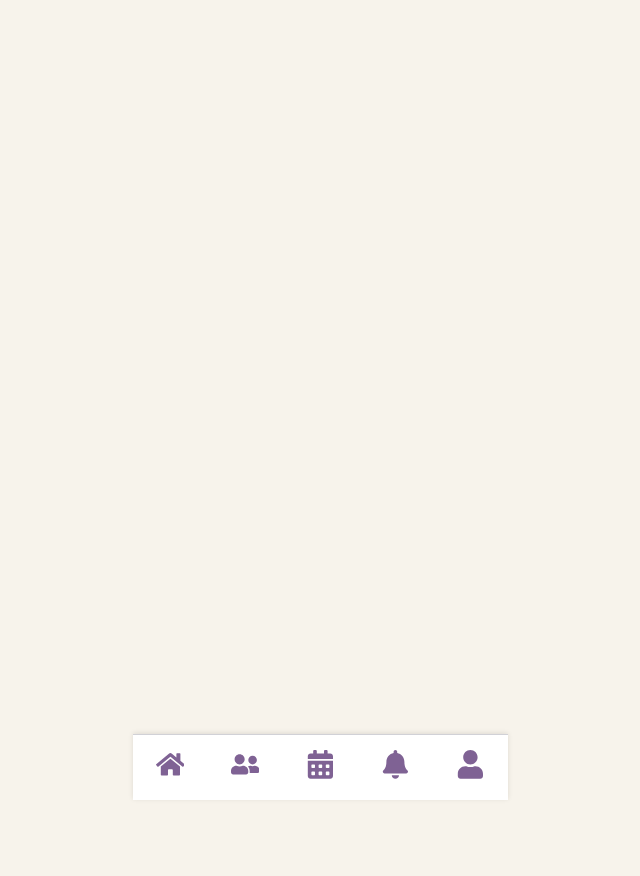
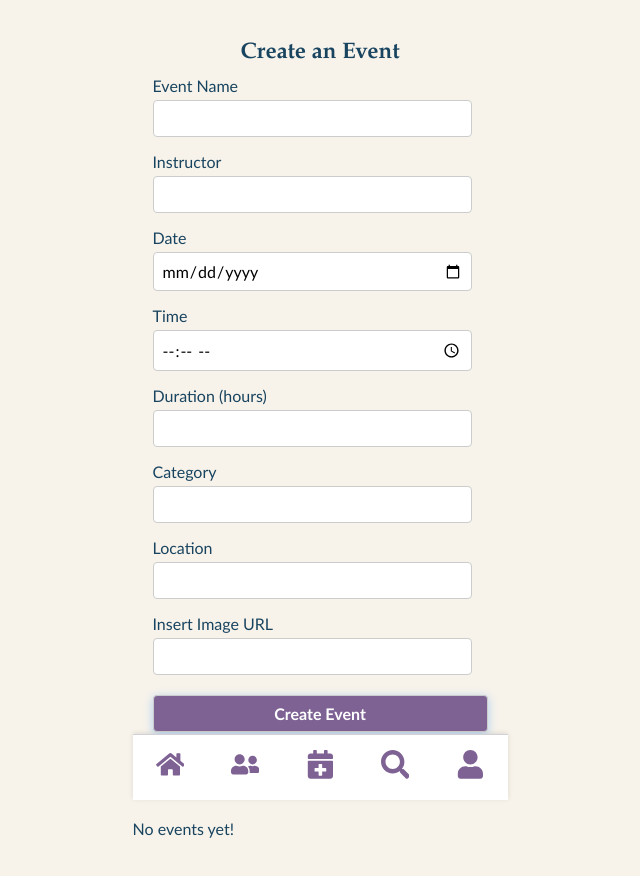
Before and after one commit to tiffanychang04/art-class-app, a React (Create React App) app: page /create in a window 1280 px wide. Before the commit this address had no page. Shown: the top 876 px of the page, without its empty margins (320-960 px from the left). Before the commit the page ends 800 px from the top, so only its background shows below. Built offline with nearby package versions, Linux system fonts and the light colour scheme.

Commit message:
switched nav bar, create and search pages separated, home and notifs combined

```diff
--- a/src/App.css
+++ b/src/App.css
@@ -13,7 +13,7 @@ body {
   width: 100%;
   margin: 0 auto;
   background-color: #f7f3eb;
-  padding-bottom: 80px; /* Space for the navbar */
+  padding-bottom: 80px;
 }
 
 /* Headings */
--- a/src/App.js
+++ b/src/App.js
@@ -5,7 +5,7 @@ import Navbar from './Navbar';
 import HomePage from './HomePage';
 import FriendsPage from './FriendsPage';
 import SchedulePage from './SchedulePage';
-import NotificationPage from './NotificationPage';
+import CreateEventForm from './CreateEventForm';
 import ProfilePage from './ProfilePage';
 import './App.css';
 
@@ -17,8 +17,8 @@ function App() {
         <Routes>
           <Route path="/" element={<HomePage />} />
           <Route path="/friends" element={<FriendsPage />} />
+          <Route path="/create" element={<CreateEventForm />} />
           <Route path="/schedule" element={<SchedulePage />} />
-          <Route path="/notifications" element={<NotificationPage />} />
           <Route path="/profile" element={<ProfilePage />} />
         </Routes>
         <Navbar />
--- a/src/CreateEventForm.css
+++ b/src/CreateEventForm.css
@@ -1,11 +1,10 @@
 .create-event-form {
-    background: #FFFFFF;
     padding: 20px;
     border-radius: 8px;
     display: flex;
     flex-direction: column;
     align-items: center;
-    font-family: 'Arial', sans-serif;
+    font-family: trebuchet ms;
   }
 
   .create-event-form label {
--- a/src/CreateEventForm.js
+++ b/src/CreateEventForm.js
@@ -1,7 +1,11 @@
 import React, { useState } from 'react';
-import './CreateEventForm.css'; // Make sure to import your CSS file
+import './CreateEventForm.css';
+import EventCard from './EventCard';
+import { useRegisteredEvents } from './RegisteredEventsContext';
 
 function CreateEventForm({ onSave }) {
+    const defaultImageUrl = "https://crafty-clayworks.com/cdn/shop/articles/text-to-image_8413ca9e-8c51-4cb8-839e-478b81c055ea.png?v=1710431363"; // Replace this URL with your actual default image URL
+
     const [eventData, setEventData] = useState({
         name: '',
         instructor: '',
@@ -10,8 +14,13 @@ function CreateEventForm({ onSave }) {
         duration: '',
         category: '',
         location: '',
-        image: null
+        backgroundImage: defaultImageUrl,
     });
+
+
+    const { registeredEvents, addEvent, removeEvent } = useRegisteredEvents();
+
+    const [events, setEvents] = useState([]);
 
     const handleChange = (e) => {
         const { name, value, files } = e.target;
@@ -22,47 +31,81 @@ function CreateEventForm({ onSave }) {
     };
 
     const handleSubmit = (e) => {
-        e.preventDefault();  // Prevent the default form submission behavior
-        onSave(eventData);  // Call the onSave prop passed from the parent component
-        console.log("Form submitted", eventData);
+        e.preventDefault();
+        const start_datetime = new Date(eventData.startDate + 'T' + eventData.startTime).toISOString();
+
+        const newEvent = {
+            ...eventData,
+            start_datetime: start_datetime,
+        };
+
+        setEvents([...events, newEvent]);
+        setEventData({
+            name: '',
+            instructor: '',
+            startDate: '',
+            startTime: '',
+            duration: '',
+            category: '',
+            location: '',
+            backgroundImage: defaultImageUrl,
+        });
     };
 
     return (
+        <div>
             <form onSubmit={handleSubmit} className="create-event-form">
+                <h2>Create an Event</h2>
                 <label>
                     Event Name
-            <input type="text" name="name" onChange={handleChange} required />
+                    <input type="text" name="name" onChange={handleChange} value={eventData.name} required />
                 </label>
                 <label>
                     Instructor
-            <input type="text" name="instructor" onChange={handleChange} required />
+                    <input type="text" name="instructor" onChange={handleChange} value={eventData.instructor} required />
                 </label>
                 <label>
                     Date
-            <input type="date" name="startDate" onChange={handleChange} required />
+                    <input type="date" name="startDate" onChange={handleChange} value={eventData.date} required />
                 </label>
                 <label>
                     Time
-            <input type="time" name="startTime" onChange={handleChange} required />
+                    <input type="time" name="startTime" onChange={handleChange} value={eventData.startTime} required />
                 </label>
                 <label>
                     Duration (hours)
-            <input type="number" name="duration" onChange={handleChange} min="0.5" step="0.5" required />
+                    <input type="number" name="duration" onChange={handleChange} value={eventData.duration} min="0.5" step="0.5" required />
                 </label>
                 <label>
                     Category
-            <input type="text" name="category" onChange={handleChange} required />
+                    <input type="text" name="category" onChange={handleChange} value={eventData.category} required />
                 </label>
                 <label>
                     Location
-            <input type="text" name="location" onChange={handleChange} required />
+                    <input type="text" name="location" onChange={handleChange} value={eventData.location} required />
                 </label>
                 <label>
-            Choose File
-            <input type="file" name="image" onChange={handleChange} accept="image/*" />
+                    Insert Image URL
+                    <input type="text" name="backgroundImage" onChange={handleChange} />
                 </label>
                 <button type="submit">Create Event</button>
             </form>
+
+            <h2>Your Events</h2>
+            {events.length === 0 ? (
+                <p>No events yet!</p>
+            ) : (
+                events.map((event, index) => (
+                    <EventCard
+                        key={index}
+                        event={event}
+                        isRegistered={registeredEvents.some(e => e.name === event.name)}
+                        onRegister={() => addEvent(event)}
+                        onUnregister={() => removeEvent(event)}
+                    />
+                ))
+            )}
+        </div>
     );
 }
 
--- a/src/HomePage.js
+++ b/src/HomePage.js
@@ -49,6 +49,20 @@ function HomePage() {
       </div>
       </div>
 
+      <div className="notification-page">
+      <h2>Messages</h2>
+      <div className="messages card">
+        <p>You have a new message from Jane!</p>
+      </div>
+
+      <h2>Reminders</h2>
+      <div className="reminders card">
+        <p>Don't forget your pottery class on Nov 20!</p>
+      </div>
+
+      <h4> No other new activity</h4>
+    </div>
+
     </div>
   );
 }
--- a/src/Navbar.js
+++ b/src/Navbar.js
@@ -1,14 +1,14 @@
 import React from 'react';
 import { Link } from 'react-router-dom';
-import { FaHome, FaUserFriends, FaCalendarAlt, FaBell, FaUser } from 'react-icons/fa';
+import { FaHome, FaUserFriends, FaCalendarPlus, FaSearch, FaUser } from 'react-icons/fa';
 
 function Navbar() {
   return (
     <div className="navbar">
       <Link to="/"><FaHome /></Link>
       <Link to="/friends"><FaUserFriends /></Link>
-      <Link to="/schedule"><FaCalendarAlt /></Link>
-      <Link to="/notifications"><FaBell /></Link>
+      <Link to="/create"><FaCalendarPlus /></Link>
+      <Link to="/schedule"><FaSearch /></Link>
       <Link to="/profile"><FaUser /></Link>
     </div>
   );
--- a/src/ProfilePage.js
+++ b/src/ProfilePage.js
@@ -1,5 +1,4 @@
 import React, { useState } from 'react';
-import { FaHome, FaUserFriends, FaCalendarAlt, FaBell, FaUserCircle } from 'react-icons/fa';
 
 function ProfilePage() {
   const [username, setUsername] = useState('Sarah Leafstrand');
--- a/src/SchedulePage.js
+++ b/src/SchedulePage.js
@@ -24,7 +24,6 @@ function SchedulePage() {
   const [isCreateEventVisible, setCreateEventVisible] = useState(false); // State to manage visibility of CreateEventForm
 
 
-  // Filter items based on search, category, and date filters
   useEffect(() => {
     const filtered = items.filter((event) => {
       const matchesCategory = categoryFilter ? event.category === categoryFilter : true;
@@ -45,7 +44,6 @@ function SchedulePage() {
       return matchesSearch && matchesCategory && matchesDateRange && matchesTimeRange && matchesDistance;
     });
 
-    // Sorting logic based on selectedSortOption
   const sorted = [...filtered].sort((a, b) => {
     switch (selectedSortOption) {
       case "Class Name":
@@ -71,7 +69,6 @@ function SchedulePage() {
   };
 
 
-    // Handle search term change
     const handleSearch = (event) => {
       const query = event.target.value;
       setSearchTerm(query);
@@ -79,7 +76,7 @@ function SchedulePage() {
 
   const [isTimePopupVisible, setTimePopupVisible] = useState(false); // State to toggle popup visibility
 
-  // Convert time in minutes to HH:MM format
+
   const convertMinutesToTime = (minutes) => {
     const hours = Math.floor(minutes / 60);
     const mins = minutes % 60;
@@ -155,9 +152,6 @@ function SchedulePage() {
     <div className="schedule-page">
       <div class="schedule-header">
       <h2 style={{ whiteSpace: 'nowrap' }}>Search Events</h2>
-      <button class="rounded" onClick={toggleCreateEventForm}>
-        <FaPlus /> New Event
-        </button>
       </div>
       <Search searchTerm={searchTerm} onSearchChange={handleSearch} />
 
@@ -311,10 +305,6 @@ function SchedulePage() {
         </Popup>
 
 
-      <Popup isOpen={isCreateEventVisible} onClose={toggleCreateEventForm} title="Create New Event">
-      <CreateEventForm onSave={handleSaveEvent} />
-      </Popup>
-
       {/* Nearby Events */}
       <h2>Nearby Events</h2>
       <div className="nearby-events">
--- a/src/events.js
+++ b/src/events.js
@@ -90,3 +90,7 @@ export const items = [
       "backgroundImage": "https://media.cca.edu/images/Ceramics_x_Game_Arts-SP23-2024_06-jrl.min-1040x585.jpg"
     }
   ];
+
+  export function addItem(newItem) {
+    items.push(newItem);
+  }
```
Lines whose indentation alone changed are shown as unchanged.
